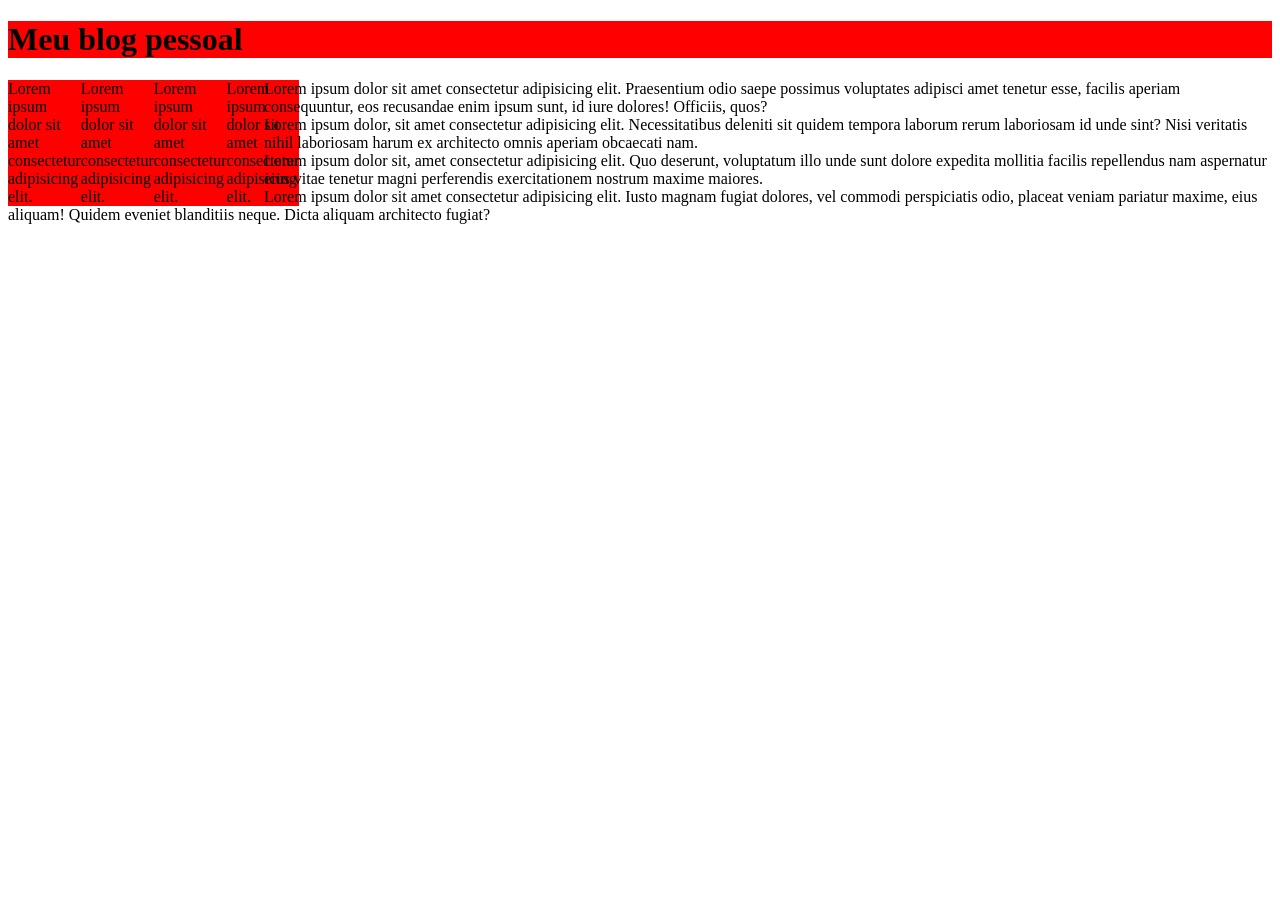
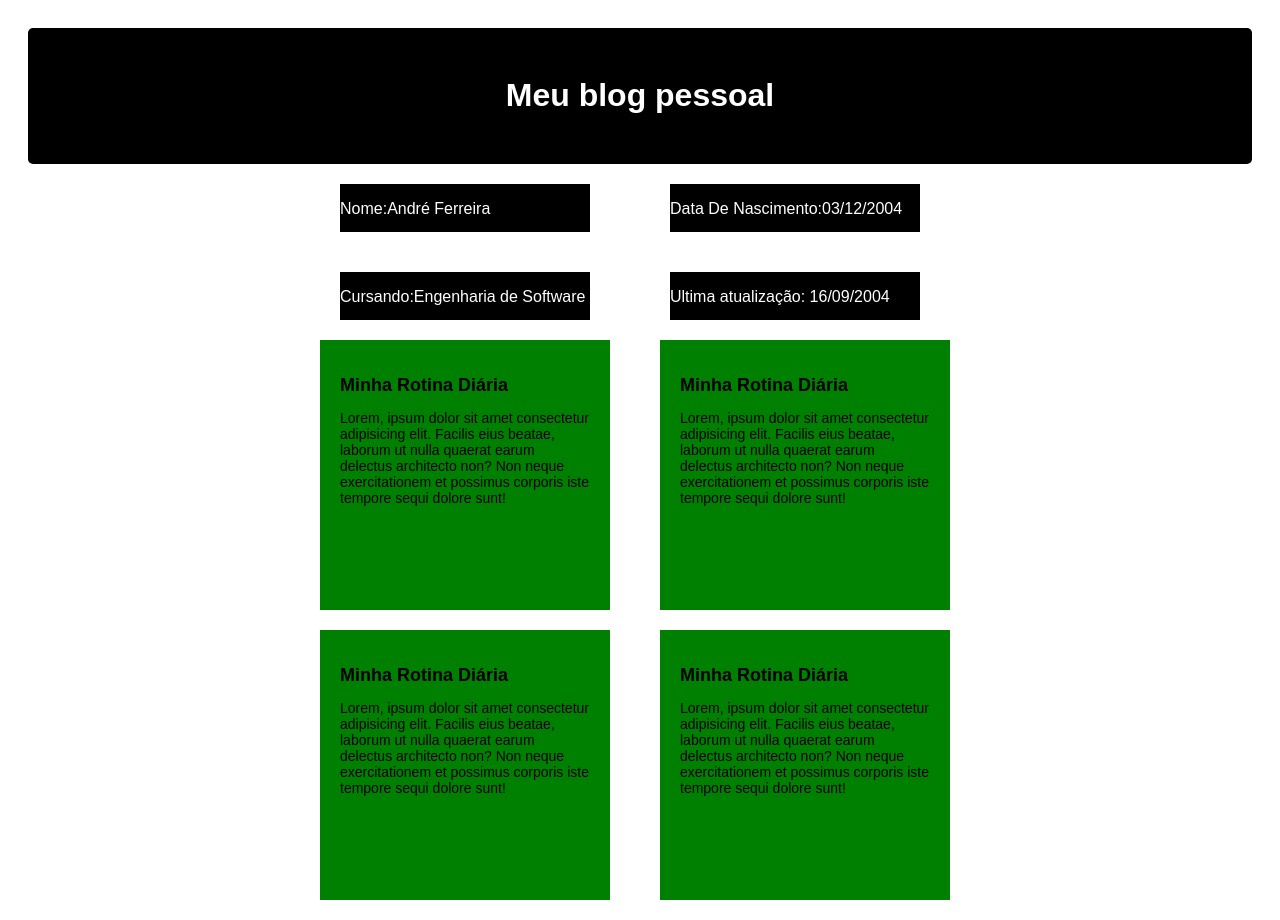
Before and after one commit to andredevic/Front-end-Dodev, a plain HTML site: page entregável-3/index.html in a window 1280 px wide. Before the commit the page ends 800 px from the top, so only its background shows below. Drawn offline with Linux system fonts and the light colour scheme.

Commit message:
exercicio 3

```diff
--- a/entregável-3/index.html
+++ b/entregável-3/index.html
@@ -7,20 +7,37 @@
     <link rel="stylesheet" href="style.css">
 </head>
 <body>
-    <h1>Meu blog pessoal</h1>
-    <section>
-        <div class="info">
-            <div class="info_1">Lorem ipsum dolor sit amet consectetur adipisicing elit.</div>
-            <div class="info_2">Lorem ipsum dolor sit amet consectetur adipisicing elit.</div>
-            <div class="info_3">Lorem ipsum dolor sit amet consectetur adipisicing elit.</div>
-            <div class="info_4">Lorem ipsum dolor sit amet consectetur adipisicing elit.</div>
-        </div>
-        <div class="cards">
-            <div class="card_1">Lorem ipsum dolor sit amet consectetur adipisicing elit. Praesentium odio saepe possimus voluptates adipisci amet tenetur esse, facilis aperiam consequuntur, eos recusandae enim ipsum sunt, id iure dolores! Officiis, quos?</div>
-            <div class="card_2">Lorem ipsum dolor, sit amet consectetur adipisicing elit. Necessitatibus deleniti sit quidem tempora laborum rerum laboriosam id unde sint? Nisi veritatis nihil laboriosam harum ex architecto omnis aperiam obcaecati nam.</div>
-            <div class="card_3">Lorem ipsum dolor sit, amet consectetur adipisicing elit. Quo deserunt, voluptatum illo unde sunt dolore expedita mollitia facilis repellendus nam aspernatur eius vitae tenetur magni perferendis exercitationem nostrum maxime maiores.</div>
-            <div class="card_4">Lorem ipsum dolor sit amet consectetur adipisicing elit. Iusto magnam fugiat dolores, vel commodi perspiciatis odio, placeat veniam pariatur maxime, eius aliquam! Quidem eveniet blanditiis neque. Dicta aliquam architecto fugiat?</div>
-        </div>
+    <header><h1>Meu blog pessoal</h1></header>
+    <div class="blog_container">
+    <div class="infos">
+        <p>Nome:André Ferreira</p>
+    </div>
+    <div class="infos">
+        <p>Data De Nascimento:03/12/2004</p>
+    </div>
+    <div class="infos">
+        <p>Cursando:Engenharia de Software</p>
+    </div>
+    <div class="infos">
+        <p>Ultima atualização: 16/09/2004</p>
+    </div>
+
+    <section class="section">
+        <h2>Minha Rotina Diária</h2>
+        <p>Lorem, ipsum dolor sit amet consectetur adipisicing elit. Facilis eius beatae, laborum ut nulla quaerat earum delectus architecto non? Non neque exercitationem et possimus corporis iste tempore sequi dolore sunt!</p>
     </section>
+    <section class="section">
+        <h2>Minha Rotina Diária</h2>
+        <p>Lorem, ipsum dolor sit amet consectetur adipisicing elit. Facilis eius beatae, laborum ut nulla quaerat earum delectus architecto non? Non neque exercitationem et possimus corporis iste tempore sequi dolore sunt!</p>
+    </section>
+    <section class="section">
+        <h2>Minha Rotina Diária</h2>
+        <p>Lorem, ipsum dolor sit amet consectetur adipisicing elit. Facilis eius beatae, laborum ut nulla quaerat earum delectus architecto non? Non neque exercitationem et possimus corporis iste tempore sequi dolore sunt!</p>
+    </section>
+    <section class="section">
+        <h2>Minha Rotina Diária</h2>
+        <p>Lorem, ipsum dolor sit amet consectetur adipisicing elit. Facilis eius beatae, laborum ut nulla quaerat earum delectus architecto non? Non neque exercitationem et possimus corporis iste tempore sequi dolore sunt!</p>
+    </section>
+</div>
 </body>
 </html>
--- a/entregável-3/style.css
+++ b/entregável-3/style.css
@@ -1,14 +1,52 @@
-h1{
-    background-color: red;
+body{
+    font-family: Arial, Helvetica, sans-serif;
+    background-color: white;
+    padding: 20px;
 }
 
-.info{
-    display: flex;
-    float: left;
-    width: 20vw;
+.blog_container{
+    width: 700px;
+    margin: 0 auto;
 }
 
-.info_1, .info_2, .info_3, .info_4{
-    background-color: red;
+header{
+    background-color: black;
+    color: white;
+    padding: 28px;
+    text-align: center;
+    border-radius: 5px;
+}
 
+.infos{
+    width: 250px;
+    height: 48px;
+    background-color: black;
+    color: white;
+    float: left;
+    margin-left: 50px;
+    margin-right: 30px;
+    margin-bottom: 20px;
+    margin-top: 20px;
 }
+
+.section{
+    background-color: green;
+    padding: 20px;
+    width: 250px;
+    height: 230px;
+    margin-bottom: 20px;
+    float: left;
+    margin-right: 20px;
+    margin-left: 30px;
+}
+
+.section h2{
+    font-size: 18px;
+    color: black;
+    margin-bottom: 10px;
+}
+
+.section p {
+    font-size: 14px;
+    color: black;
+}
```
